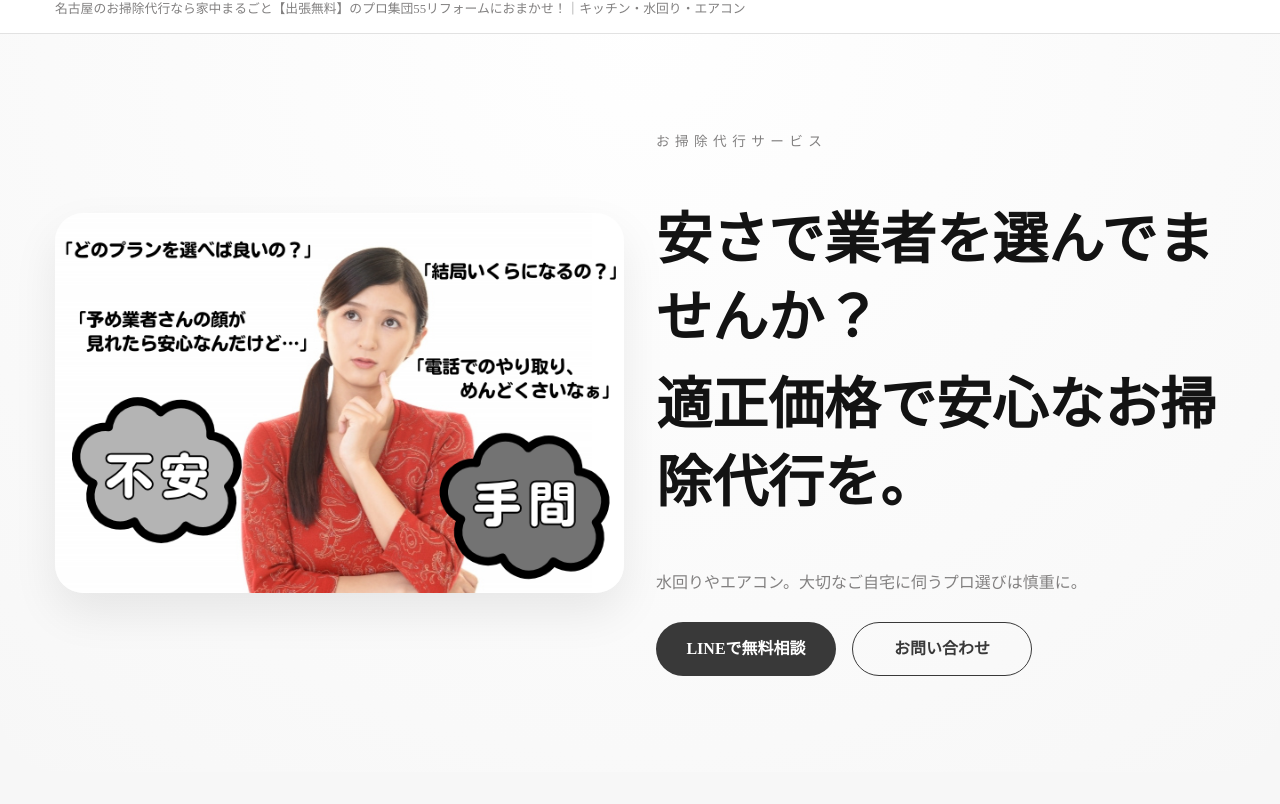
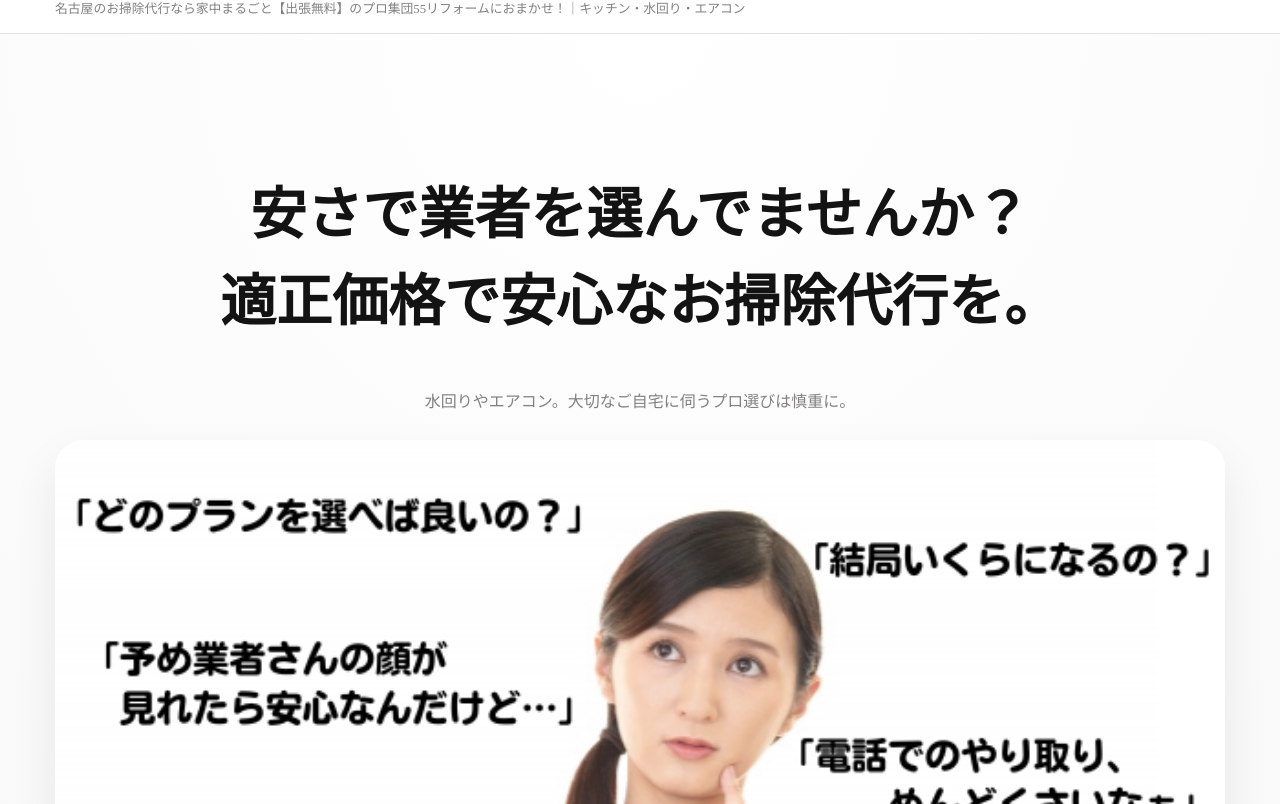
Before and after one commit to NakayamaNaoto/house-cleaning, a React (Vite) app: page / in a window 1280 px wide. Shown: the part 976-1780 px from the top of the page. Built offline with nearby package versions, Linux system fonts and the light colour scheme.

Commit message:
content.tsの中身を一部削除して、各文章の内容をハードコーディングへ変更

```diff
--- a/src/components/layout/Header.scss
+++ b/src/components/layout/Header.scss
@@ -163,10 +163,6 @@
     }
 
     @media (max-width: 1024px) {
-        .main-nav {
-            display: none;
-        }
-
         .header__inner {
             justify-content: space-between;
         }
--- a/src/components/sections/HeroSection.scss
+++ b/src/components/sections/HeroSection.scss
@@ -5,10 +5,10 @@
     margin-bottom: clamp(2rem, 4vw, 4rem);
 
     &__inner {
-        display: grid;
         grid-template-columns: repeat(auto-fit, minmax(280px, 1fr));
         align-items: center;
         gap: 2rem;
+        text-align: center;
     }
 
     &__media {
@@ -21,13 +21,6 @@
             height: 100%;
             object-fit: cover;
         }
-    }
-
-    &__eyebrow {
-        font-size: 0.85rem;
-        letter-spacing: 0.4em;
-        color: var(--color-muted);
-        margin-bottom: 0.75rem;
     }
 
     &__content {
--- a/src/components/sections/HeroSection.tsx
+++ b/src/components/sections/HeroSection.tsx
@@ -1,29 +1,18 @@
-import { heroContent } from "../../data/content";
 import "./HeroSection.scss";
 
 const HeroSection = () => {
     return (
         <section className="hero">
             <div className="container hero__inner">
+                <div className="hero__content">
+                    <h1>
+                        <span>安さで業者を選んでませんか？</span>
+                        <span>適正価格で安心なお掃除代行を。</span>
+                    </h1>
+                    <p className="hero__subline">水回りやエアコン。大切なご自宅に伺うプロ選びは慎重に。</p>
+                </div>
                 <div className="hero__media">
-                    <img src={heroContent.heroImage} alt="ハウスクリーニングの様子" />
-                </div>
-                <div className="hero__content">
-                    <p className="hero__eyebrow">お掃除代行サービス</p>
-                    <h1>
-                        {heroContent.headline.map((line) => (
-                            <span key={line}>{line}</span>
-                        ))}
-                    </h1>
-                    <p className="hero__subline">{heroContent.subline}</p>
-                    <div className="hero__cta">
-                        <a className="btn" href="https://lin.ee/RZedPno" target="_blank" rel="noreferrer">
-                            LINEで無料相談
-                        </a>
-                        <a className="btn btn--ghost" href="/contact/">
-                            お問い合わせ
-                        </a>
-                    </div>
+                    <img src="/images/hero.jpg" alt="ハウスクリーニングの様子" />
                 </div>
             </div>
         </section>
--- a/src/components/sections/LeadSection.tsx
+++ b/src/components/sections/LeadSection.tsx
@@ -1,16 +1,13 @@
-import { leadMessage } from "../../data/content";
 import "./LeadSection.scss";
 
 const LeadSection = () => {
     return (
         <section className="lead-section">
             <div className="container">
-                <p className="kicker">CHECK!</p>
-                <h2>{leadMessage.title}</h2>
+                <h2>お掃除代行の頼み先に困っている方に！</h2>
                 <div className="lead-section__subtitle">
-                    {leadMessage.subtitle.map((line) => (
-                        <span key={line}>{line}</span>
-                    ))}
+                    <span>ハウスクリーニングのプロがLINE一本で、</span>
+                    <span>無料見積もりから出張対応まで一括対応いたします！</span>
                 </div>
             </div>
         </section>
--- a/src/components/sections/StrengthsSection.tsx
+++ b/src/components/sections/StrengthsSection.tsx
@@ -6,7 +6,6 @@ const StrengthsSection = () => {
         <section className="strengths">
             <div className="container">
                 <header className="section-heading">
-                    <p className="kicker">お掃除代行</p>
                     <h2>
                         55リフォーム名古屋店のここがすごい！
                         <span>キッチンや水回り、エアコン…長年の汚れもピカピカに！</span>
--- a/src/data/content.ts
+++ b/src/data/content.ts
@@ -1,4 +1,4 @@
-import type { ContactInfo, FeatureCard, GridCard, HeroContent, LeadMessage, NavigationLink, PlanCard, PointCard } from "../types/content";
+import type { ContactInfo, FeatureCard, GridCard, NavigationLink, PlanCard, PointCard } from "../types/content";
 
 export const navigationLinks: NavigationLink[] = [
     { label: "トップページ", href: "/" },
@@ -19,17 +19,6 @@ export const socialLinks = [
     { label: "LINE", href: "https://lin.ee/RZedPno" },
     { label: "Instagram", href: "https://www.instagram.com/huaobst.2021/" },
 ];
-
-export const heroContent: HeroContent = {
-    headline: ["安さで業者を選んでませんか？", "適正価格で安心なお掃除代行を。"],
-    subline: "水回りやエアコン。大切なご自宅に伺うプロ選びは慎重に。",
-    heroImage: "/images/hero.jpg",
-};
-
-export const leadMessage: LeadMessage = {
-    title: "お掃除代行の頼み先に困っている方に！",
-    subtitle: ["ハウスクリーニングのプロがLINE一本で、", "無料見積もりから出張対応まで一括対応いたします！"],
-};
 
 export const featureCards: FeatureCard[] = [
     {
```
Also changed, not shown: src/types/content.ts (+0 -11 lines).
